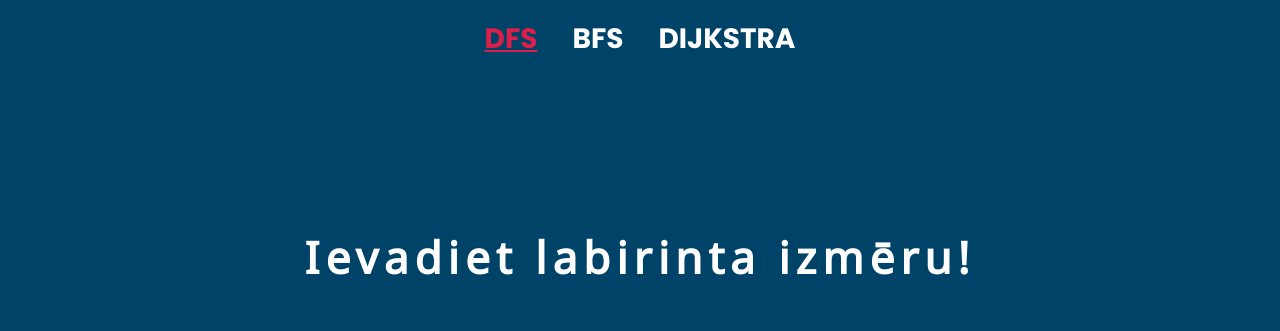
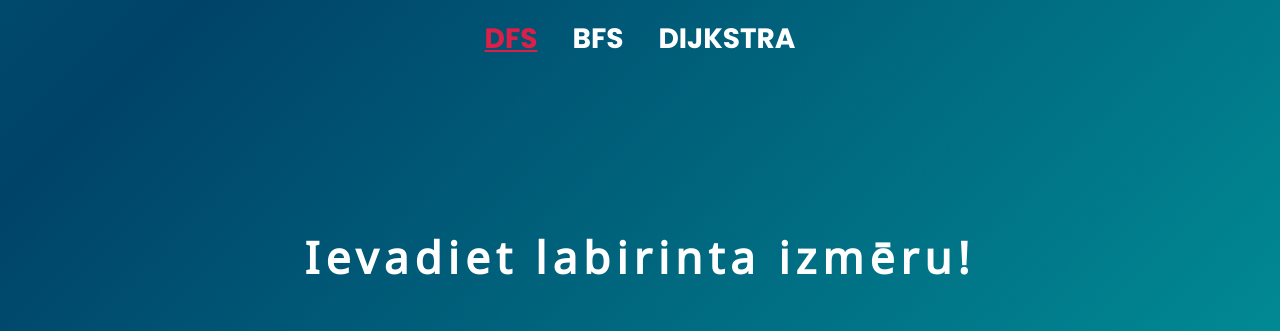
Before and after one commit to andrejste7/JsMaze, a plain HTML site: page index.html in a window 1280 px wide. Shown: the top 331 px of the page. Drawn offline with Linux system fonts and the light colour scheme.

Commit message:
background changed

```diff
--- a/styles/style.css
+++ b/styles/style.css
@@ -18,9 +18,9 @@ body {
     box-sizing: border-box;
     font-family: "Poppins", sans-serif;
     background-size: 300% 300%;
-    /*background-image: linear-gradient(-45deg, #004369 0%, #01949A 25%, #004369 51%, #01949A 100%);*/
-    /*animation: AnimateBG 20s ease infinite;*/
-    background-color: #004369;
+    background-image: linear-gradient(-45deg, #004369 0%, #01949A 25%, #004369 51%, #01949A 100%);
+    animation: AnimateBG 20s ease infinite;
+    /*background-color: #004369;*/
     height: 100dvh;
     display: flex;
     justify-content: space-between;
@@ -43,6 +43,7 @@ body {
 }
 #graph-slide {
     display: flex;
+    justify-content: center;
 }
 #setup-slide,
 #maze-slide {
```
